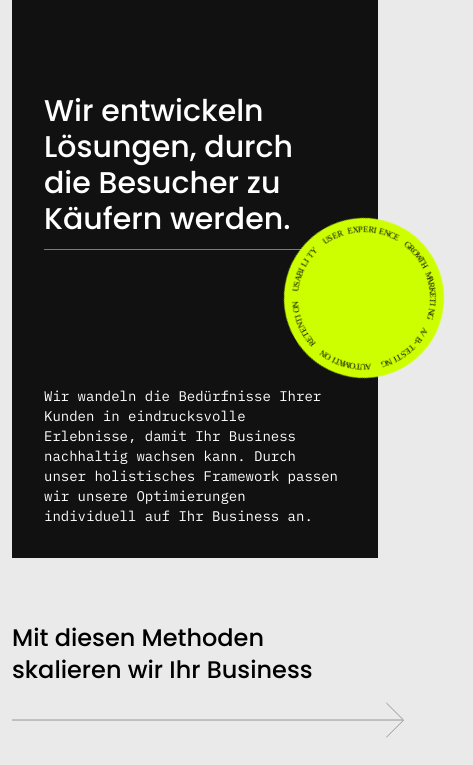
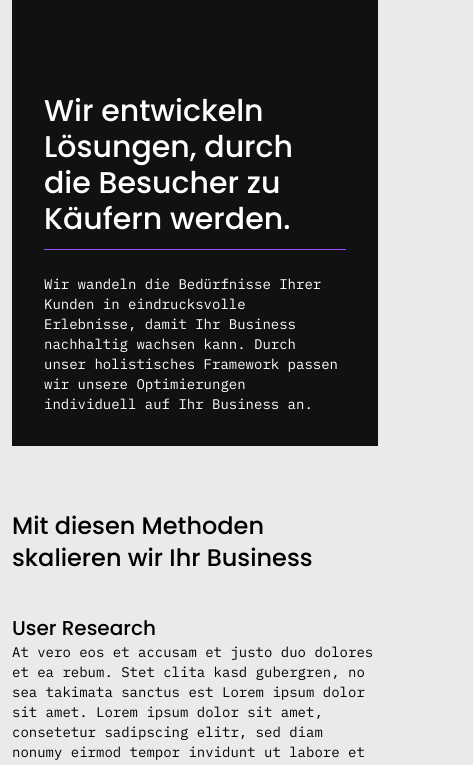
Before and after one commit to dombur/andromedae, a website: page src/index.html in a window 390 px wide. Shown: the part 67-832 px from the top of the page, 473 px wide, since content can reach past the window. Drawn offline with Linux system fonts and the light colour scheme.

Commit message:
Removed additional graphics

```diff
--- a/src/index.html
+++ b/src/index.html
@@ -63,12 +63,12 @@
                     Business nachhaltig
                     wachsen kann. Durch unser holistisches Framework passen wir unsere Optimierungen individuell auf Ihr
                     Business an.</p>
-                <div
+                <!-- <div
                     class="relative overflow-visible w-40 h-28 -top-14 left-60 sm:h-0 sm:left-auto md:w-56 lg:top-2 xl:-top-10">
                     <a href="#methods" class="w-40 h-auto md:w-56">
                         <img class="circle-spin w-40 ht-auto md:w-56" src="../assets/img/domnbur_methods.svg" alt="">
                     </a>
-                </div>
+                </div> -->
 
             </div>
         </section>
@@ -79,12 +79,12 @@
             <div class="md:w-4/6 xl:w-2/6">
                 <h2 class="font-display text-2xl md:text-4xl">Mit diesen Methoden skalieren wir Ihr Business
                 </h2>
-                <svg class="inline-flex mt-4 md:mt-8" width="392" height="36" viewBox="0 0 392 36" fill="none"
+                <!-- <svg class="inline-flex mt-4 md:mt-8" width="392" height="36" viewBox="0 0 392 36" fill="none"
                     xmlns="http://www.w3.org/2000/svg">
                     <path d="M0 18L391 18" stroke="#969696" stroke-miterlimit="10" stroke-linejoin="bevel" />
                     <path d="M374.4 1L391.6 18.1L374.4 35.3" stroke="#969696" stroke-miterlimit="10"
                         stroke-linejoin="bevel" />
-                </svg>
+                </svg> -->
             </div>
             <div class="md:grid md:grid-cols-2 md:gap-24 md:mt-16 lg:ml-20 xl:mt-0 xl:w-4/6">
                 <div class="my-10 md:my-0">
```
Also changed, not shown: dist/output.css.
